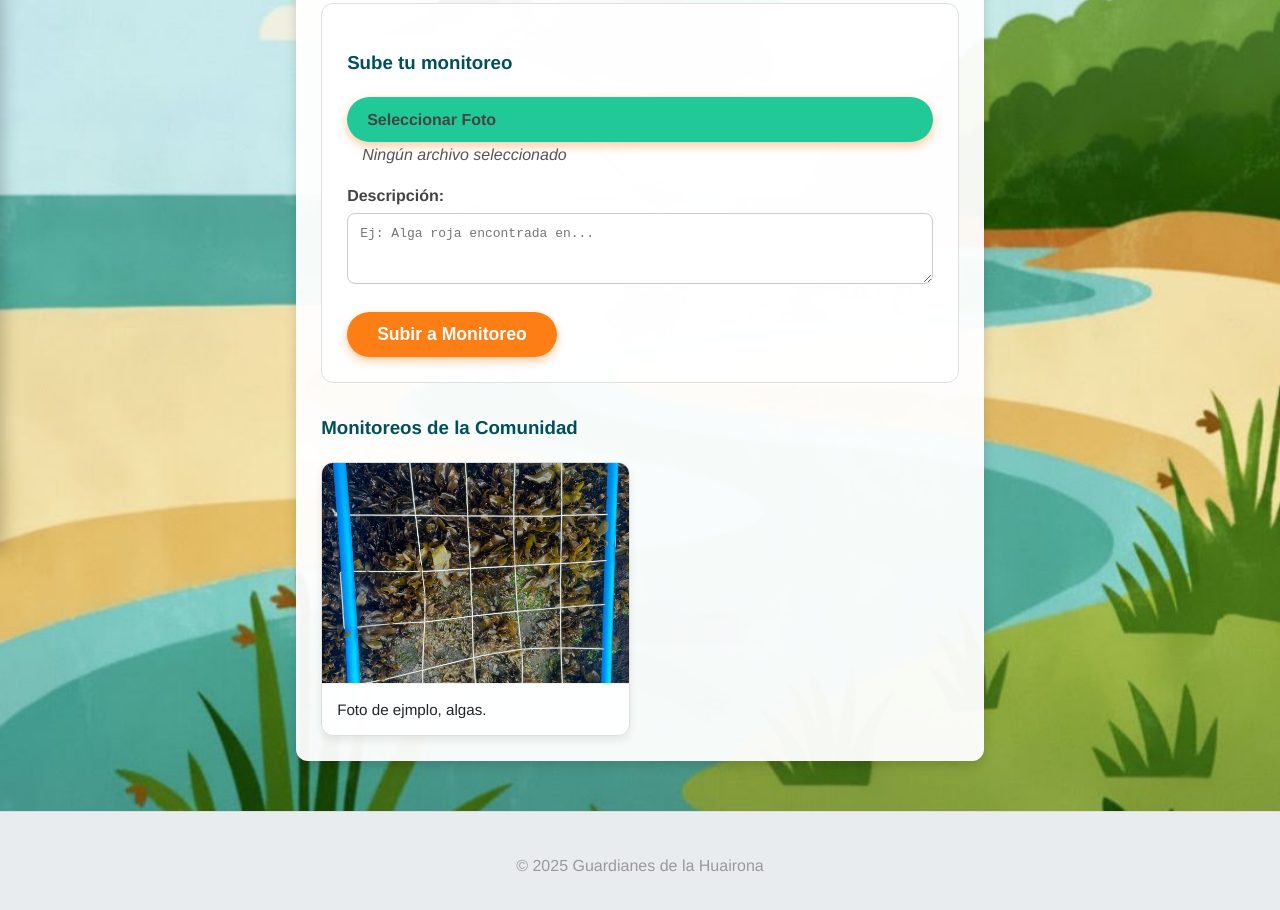
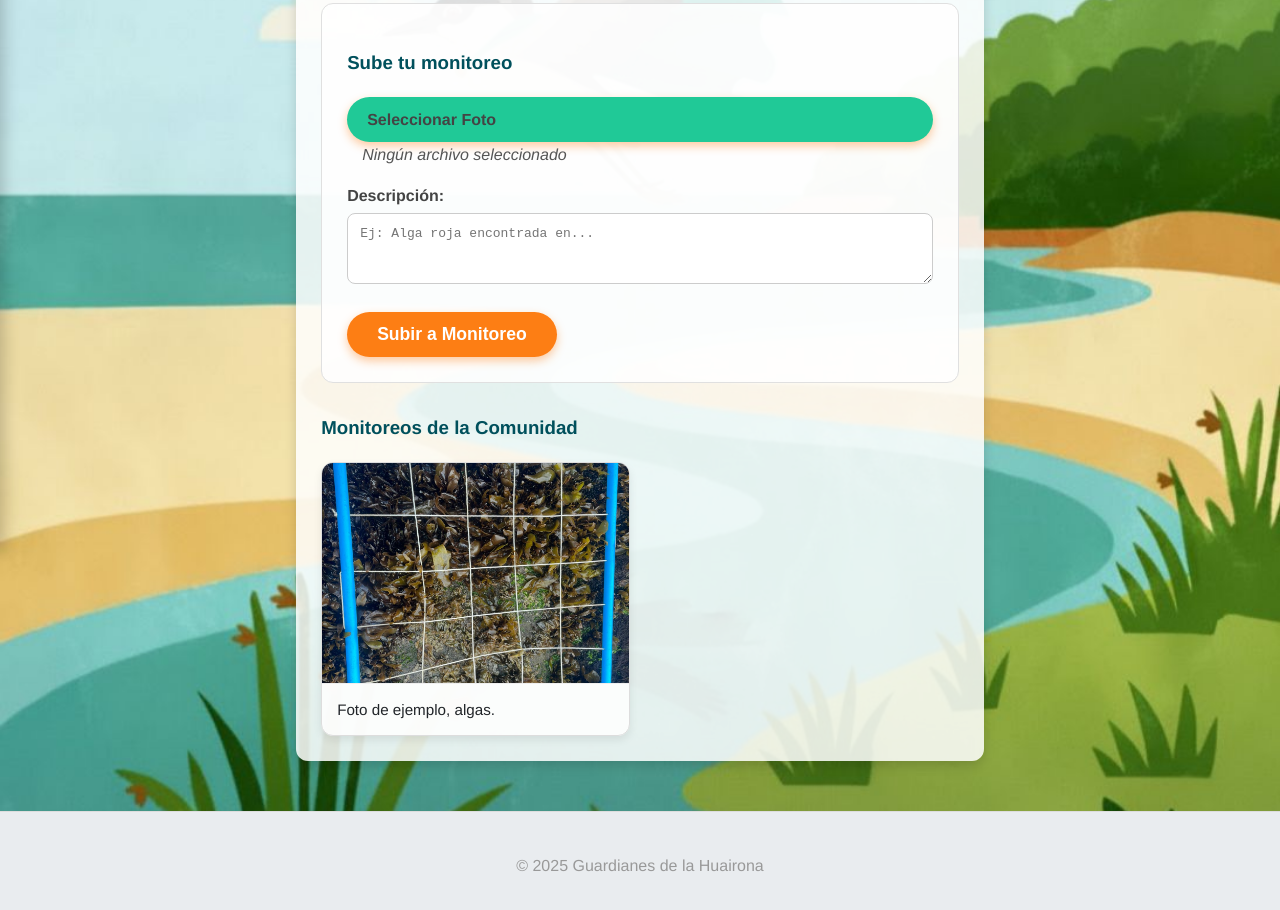
Before and after one commit to Tomscat17/proyecto-circuitos, a plain HTML site: page galeria.html in a window 1280 px wide. Shown: the part 308-1218 px from the top of the page. Drawn offline with Linux system fonts and the light colour scheme.

```diff
--- a/galeria.html
+++ b/galeria.html
@@ -59,7 +59,7 @@
             <div id="gallery-grid">
                 <article class="gallery-item">
                     <img src="nose.jpg" alt="Foto de alga de ejemplo (Huiro)">
-                    <p>Foto de ejmplo, algas.</p>
+                    <p>Foto de ejemplo, algas.</p>
                 </article>
             </div>
         </section>
--- a/style.css
+++ b/style.css
@@ -25,32 +25,28 @@ body {
     background-repeat: no-repeat;
     background-color: #000;
 
-    /* --- INICIO: CAMBIO PARA EL FOOTER --- */
+    /* --- CAMBIO PARA EL FOOTER --- */
     display: flex;
     flex-direction: column;
     min-height: 100vh; /* Asegura que el body ocupe al menos el 100% de la altura de la pantalla */
-    /* --- FIN: CAMBIO PARA EL FOOTER --- */
 }
 
-/* Aseguramos que el contenido principal tenga un fondo blanco para leerse bien
-   y le damos un fondo semi-transparente
+/* CAMBIO AQUÍ: Transparencia aumentada
+   de 0.95 a 0.85
 */
 .container {
     max-width: 900px;
     margin: 20px auto;
     padding: 25px;
-    background-color: rgba(255, 255, 255, 0.95);
+    background-color: rgba(255, 255, 255, 0.85); /* <-- MÁS TRANSPARENCIA */
     border-radius: 12px;
     box-shadow: 0 4px 12px var(--color-sombra);
 }
 
-/* --- NUEVA REGLA PARA EL FOOTER --- */
-/* Esto hace que el <main> (contenido principal) crezca y
-   empuje al <footer> hacia abajo */
+/* --- REGLA PARA EL FOOTER --- */
 main {
     flex-grow: 1;
 }
-/* --- FIN NUEVA REGLA --- */
 
 
 a {
@@ -225,11 +221,13 @@ body.menu-open #page-overlay {
 .map-container iframe { border-radius: 12px; border: 1px solid #ddd; }
 
 
-/* --- Sección de Itinerario (circuito.html) --- */
+/* CAMBIO AQUÍ: Transparencia aumentada
+   de 0.9 a 0.85
+*/
 .itinerary-section {
     text-align: center;
     padding: 40px 20px;
-    background-color: rgba(255, 255, 255, 0.9); /* Fondo semi-transparente para leer bien */
+    background-color: rgba(255, 255, 255, 0.85); /* <-- MÁS TRANSPARENCIA */
     border-radius: 12px;
     border: 1px solid #e0e0e0;
 }
@@ -275,7 +273,6 @@ body.menu-open #page-overlay {
     color: #999;
     background-color: #e9ecef; /* Mantenemos el footer sólido para legibilidad */
     border-top: 1px solid #ddd;
-    /* flex-shrink: 0;  (No es necesario gracias al flex-grow en main) */
 }
 
 
@@ -289,9 +286,11 @@ body.menu-open #page-overlay {
 }
 .gallery-header h2 { font-size: 2.2em; margin-bottom: 5px; }
 
-/* Formulario de subida */
+/* CAMBIO AQUÍ: Transparencia aumentada
+   de 0.9 a 0.85
+*/
 .upload-section {
-    background-color: rgba(255, 255, 255, 0.9); /* Fondo semi-transparente */
+    background-color: rgba(255, 255, 255, 0.85); /* <-- MÁS TRANSPARENCIA */
     border: 1px solid #e0e0e0;
     border-radius: 12px;
     padding: 25px;
@@ -330,8 +329,11 @@ body.menu-open #page-overlay {
     gap: 20px;
 }
 
+/* CAMBIO AQUÍ: Transparencia aumentada
+   de 0.95 a 0.85
+*/
 .gallery-item {
-    background-color: rgba(255, 255, 255, 0.95); /* Fondo semi-transparente */
+    background-color: rgba(255, 255, 255, 0.85); /* <-- MÁS TRANSPARENCIA */
     border: 1px solid #ddd;
     border-radius: 12px;
     box-shadow: 0 4px 8px rgba(0,0,0,0.08);
```
